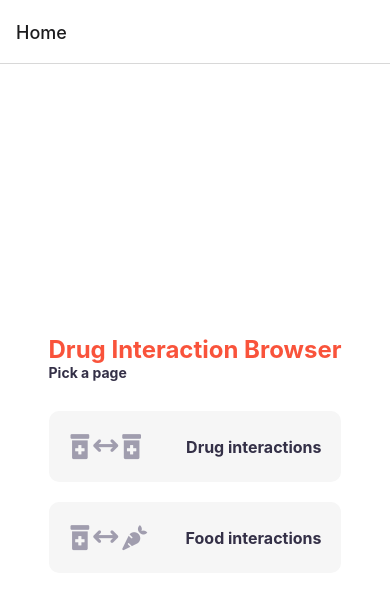
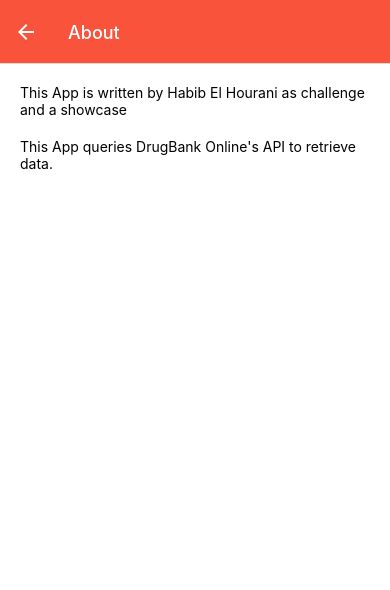
Before and after one commit to hhourani27/drug-interaction, a React Native app: screen /About in a window 390 px wide. Shown: the top 590 px of the page. Built offline with nearby package versions, Linux system fonts and the light colour scheme.

Commit message:
Create About page

```diff
--- a/App.js
+++ b/App.js
@@ -7,6 +7,8 @@ import { NavigationContainer } from "@react-navigation/native";
 import { createNativeStackNavigator } from "@react-navigation/native-stack";
 import { DrugInteractionsPage } from "./pages/DrugInteractionsPage";
 import { FoodInteractionsPage } from "./pages/FoodInteractionsPage";
+import { AboutPage } from "./pages/AboutPage";
+import HeaderInfoButton from "./components/HeaderInfoButton";
 
 function HomePage({ navigation }) {
   return (
@@ -59,6 +61,13 @@ const styles = StyleSheet.create({
   buttonContainer: {
     gap: 20,
   },
+
+  infoIcon: {
+    color: "white",
+  },
+  infoIconPressed: {
+    color: "#F6E7E5",
+  },
 });
 
 const Stack = createNativeStackNavigator();
@@ -66,8 +75,19 @@ const Stack = createNativeStackNavigator();
 export default function App() {
   return (
     <NavigationContainer>
-      <Stack.Navigator>
-        <Stack.Screen name="Home" component={HomePage} />
+      <Stack.Navigator
+        screenOptions={{
+          headerTintColor: "white",
+          headerStyle: { backgroundColor: "#F9533B" },
+        }}
+      >
+        <Stack.Screen
+          name="Home"
+          component={HomePage}
+          options={{
+            headerRight: () => <HeaderInfoButton />,
+          }}
+        />
         <Stack.Screen
           name="Drug Interactions"
           component={DrugInteractionsPage}
@@ -76,6 +96,7 @@ export default function App() {
           name="Food Interactions"
           component={FoodInteractionsPage}
         />
+        <Stack.Screen name="About" component={AboutPage} />
       </Stack.Navigator>
     </NavigationContainer>
   );
--- /dev/null
+++ b/components/HeaderInfoButton.js
@@ -0,0 +1,37 @@
+// components/HeaderInfoButton.js
+import React from "react";
+import { Pressable, StyleSheet } from "react-native";
+import { Ionicons } from "@expo/vector-icons";
+import { useNavigation } from "@react-navigation/native";
+
+export default function HeaderInfoButton() {
+  const navigation = useNavigation(); // Get navigation object
+
+  return (
+    <Pressable
+      onPress={() =>
+        navigation.navigate(
+          // @ts-ignore
+          "About"
+        )
+      }
+    >
+      {({ pressed }) => (
+        <Ionicons
+          name="information-circle-outline"
+          size={28}
+          style={pressed ? styles.infoIconPressed : styles.infoIcon}
+        />
+      )}
+    </Pressable>
+  );
+}
+
+const styles = StyleSheet.create({
+  infoIcon: {
+    color: "white",
+  },
+  infoIconPressed: {
+    color: "#F6E7E5",
+  },
+});
--- /dev/null
+++ b/pages/AboutPage.js
@@ -0,0 +1,24 @@
+import React from "react";
+import { View, StyleSheet, Text } from "react-native";
+
+export function AboutPage() {
+  return (
+    <View style={styles.container}>
+      <Text>
+        This App is written by Habib El Hourani as challenge and a showcase
+      </Text>
+      <Text>This App queries DrugBank Online's API to retrieve data.</Text>
+    </View>
+  );
+}
+
+const styles = StyleSheet.create({
+  container: {
+    flex: 1,
+    backgroundColor: "#fff",
+    alignItems: "stretch",
+    gap: 20,
+
+    padding: 20,
+  },
+});
--- a/pages/DrugInteractionsPage.js
+++ b/pages/DrugInteractionsPage.js
@@ -4,7 +4,6 @@ import {
   Text,
   View,
   ActivityIndicator,
-  ScrollView,
   FlatList,
 } from "react-native";
 import { useState, useEffect, useCallback } from "react";
```
